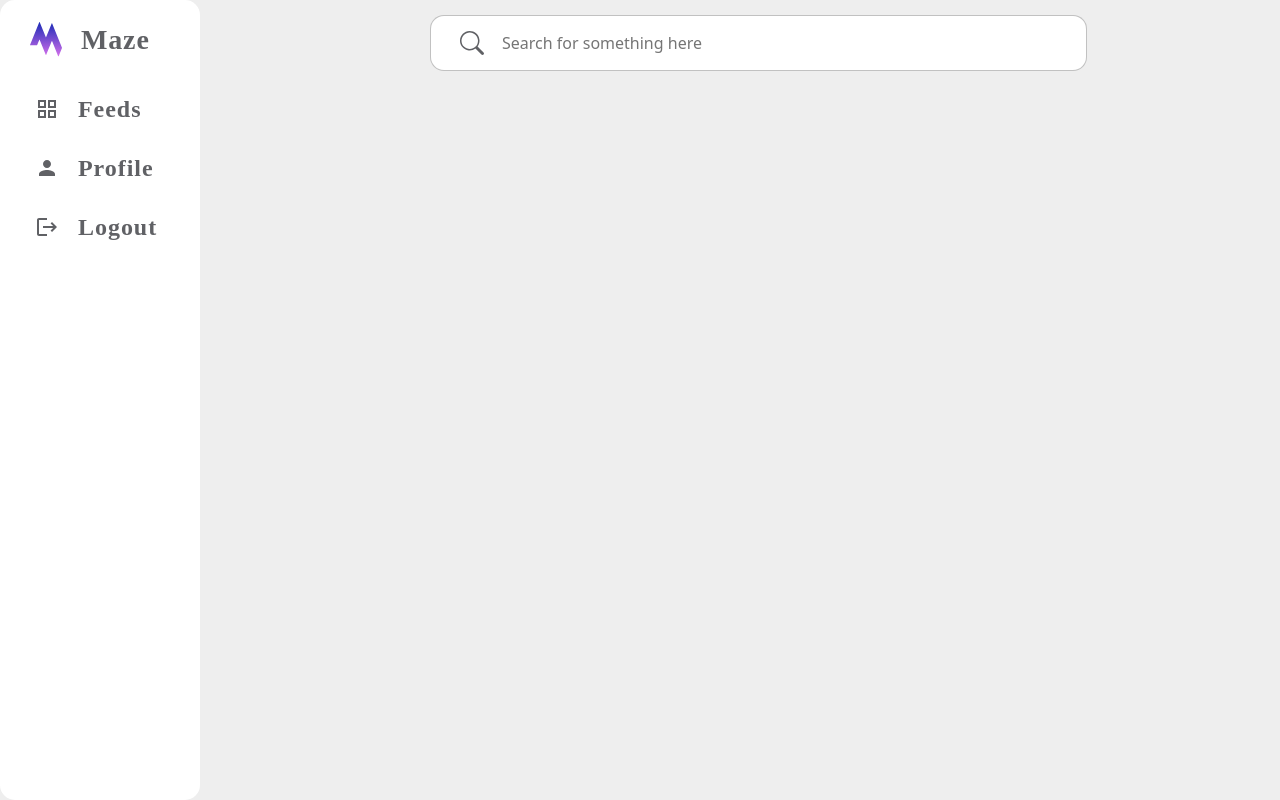
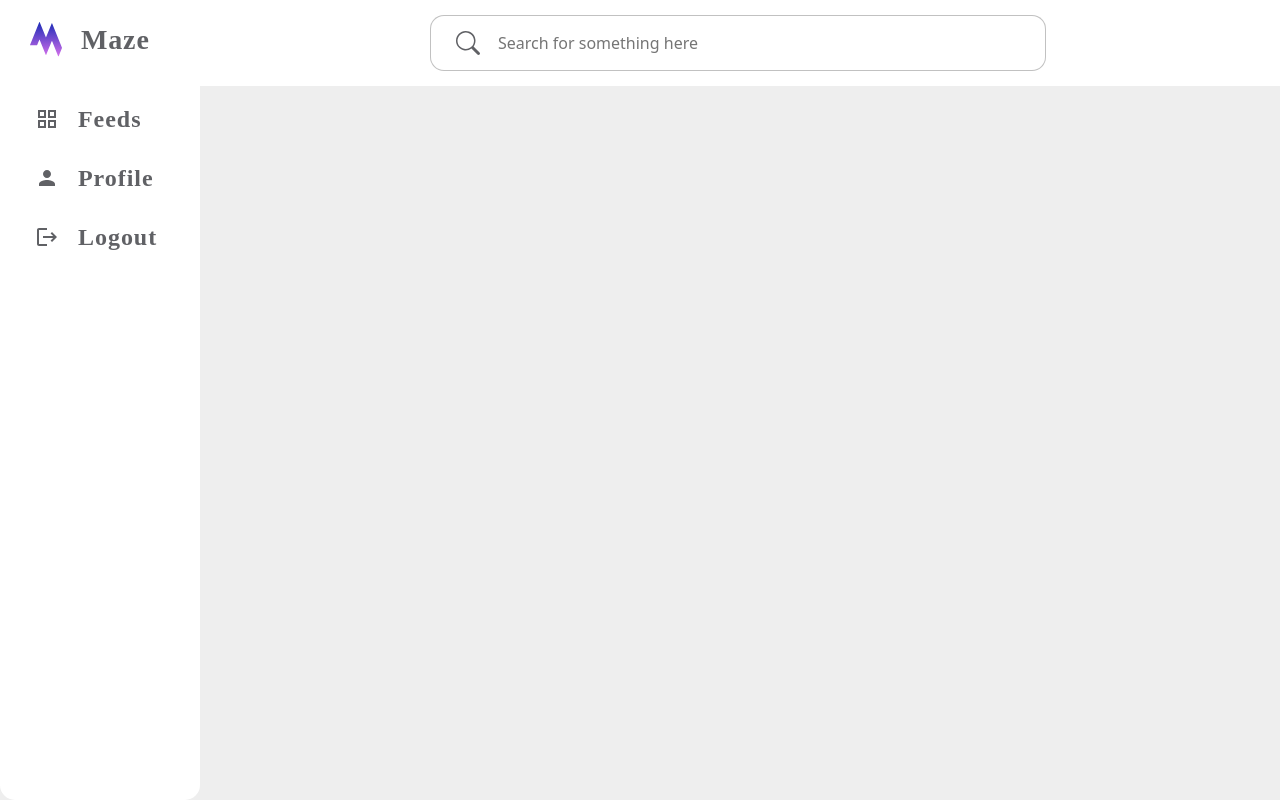
Before and after one commit to dkswami/maze-react-frontend, a React (Create React App) app: page /users in a window 1280 px wide. Built offline with nearby package versions, Linux system fonts and the light colour scheme; no server answers; a web font is replaced by a local one.

Commit message:
basic optimisation and before api change

```diff
--- a/src/components/post/post.component.jsx
+++ b/src/components/post/post.component.jsx
@@ -8,6 +8,8 @@ import { ReactComponent as LikeIcon } from '../../assets/like.svg';
 import { ReactComponent as CommentIcon } from '../../assets/comments.svg';
 import { ReactComponent as ArrowIcon } from '../../assets/arrow.svg';
 import ActionDropdownPost from '../action-dropdown-post/action-dropdown-post.component';
+
+import FavoriteIcon from '@mui/icons-material/Favorite';
 
 import './post.styles.scss';
 
@@ -20,6 +22,7 @@ const Post = ({ post }) => {
 	const [isActionDropdownOpen, setIsActionDropdownOpen] = useState(false);
 	const [ newCommentData, setNewCommentData ] = useState(DefaultnewCommentData);
 	const [ commentsArray, setCommentsArray ] = useState(post.relationships.comments.data);
+	const [ isLiked, setIsLiked ] = useState(false);
 
 	const toggleActionDropdown = () => setIsActionDropdownOpen(!isActionDropdownOpen);
 
@@ -64,9 +67,11 @@ const Post = ({ post }) => {
 			</div>
 			<hr className='line1' />
 			<div className='add-like-comment-container'>
-				<div className='add'>
-					<LikeIcon />
-					<span>Like</span>
+				<div className={`add `} onClick={() => setIsLiked(!isLiked)}>
+
+					{ isLiked ? <FavoriteIcon sx={{color: 'red'}}/> : <LikeIcon /> }
+
+					<span>{ isLiked ? "Unlike" : "Like" }</span>
 				</div>
 				<Link to='/users/comments'	state={{postId: post.id}}>
 					<div className='add'>
--- a/src/routes/feeds/feeds.component.jsx
+++ b/src/routes/feeds/feeds.component.jsx
@@ -62,7 +62,7 @@ const Feeds = () => {
 				<button className='add-post-button' onClick={onClickPostButton}>Post</button>
 			</div>
 			{
-				wholePostsData.slice(0).reverse().map((post) => {
+				wholePostsData && wholePostsData.slice(0).reverse().map((post) => {
 					const filteredData = wholeCommentsData.filter(comments => comments.attributes.post_id == post.id)
 					const lastComment = filteredData[filteredData?.length - 1];
 
--- a/src/routes/feeds/feeds.styles.scss
+++ b/src/routes/feeds/feeds.styles.scss
@@ -1,6 +1,5 @@
 .home-container {
-	margin-left: 14rem;
-margin-right: 13rem;
+	padding: 7em 14em 0 14em;
 }
 
 .add-post-container {
--- a/src/routes/front-page-login/front-page-login.component.jsx
+++ b/src/routes/front-page-login/front-page-login.component.jsx
@@ -51,7 +51,7 @@ const FrontPageLogin = () => {
 		<div className='login-container'>
 			<div className='login-content'>
 				<div className='login-heading'>
-					<h2>Create Account</h2>
+					<h2>Login into Account</h2>
 				</div>
 				<form onSubmit={handleSubmit}>
 					<div className='login-fields-container'>
--- a/src/routes/navigation/navigation.component.jsx
+++ b/src/routes/navigation/navigation.component.jsx
@@ -23,7 +23,7 @@ const Profile = () => {
 
 const Navigation = () => {
 	const Navigate = useNavigate();
-	const  { setIsLoggedIn } = useContext(UserContext);
+	const { setIsLoggedIn } = useContext(UserContext);
 
 	const HandleLogoutClick = () => {
 		if (window.confirm("Are you sure to logout?")) {
@@ -60,10 +60,13 @@ const Navigation = () => {
 						<span>Logout</span>
 					</div>
 				</div>
-				<div className='search-box'>
-					<SearchIcon className='search-icon' />
-					<input type="text" className="search-input" placeholder='Search for something here' />
+				<div className='top-nav-bar'>
+					<div className='search-box'>
+						<SearchIcon className='search-icon' />
+						<input type="text" className="search-input" placeholder='Search for something here' />
+					</div>
 				</div>
+
 			</div>
 			<Outlet />
 		</>
--- a/src/routes/navigation/navigation.styles.scss
+++ b/src/routes/navigation/navigation.styles.scss
@@ -14,7 +14,7 @@
 	gap: 4px;
 	align-items: center;
 	border-radius: 15px;
-
+	z-index: 2;
 }
 
 .top-section {
@@ -23,7 +23,7 @@
 	padding-left: 25px;
 	width: 190px;
 	height: 65px;
-	margin-bottom: 10px;
+	margin-bottom: 20px;
 }
 
 .logo-container {
@@ -105,12 +105,19 @@
 	}
 }
 
+.top-nav-bar {
+	position: fixed;
+	background-color: white;
+	width: 100%;
+    z-index: 1;
+}
+
 .search-box {
 	display: flex;
 	justify-content: center;
 	align-items: center;
 	position: relative;
-	width: 657px;
+	width: 616px;
 	height: 56px;
 	left: 430px;
 	border: 1px solid rgba(51, 51, 51, 0.3);
@@ -125,7 +132,7 @@
 
 	.search-input {
 		border-style: hidden;
-		width: 573px;
+		width: 540px;
 		height: 52px;
 		outline: none;
 
--- a/src/routes/profile/profile.styles.scss
+++ b/src/routes/profile/profile.styles.scss
@@ -1,6 +1,5 @@
 .profile-container {
-	margin-left: 14rem;
-	margin-right: 13rem;
+	padding: 7em 14em 0 14em;
 }
 
 .profile-data {
```
